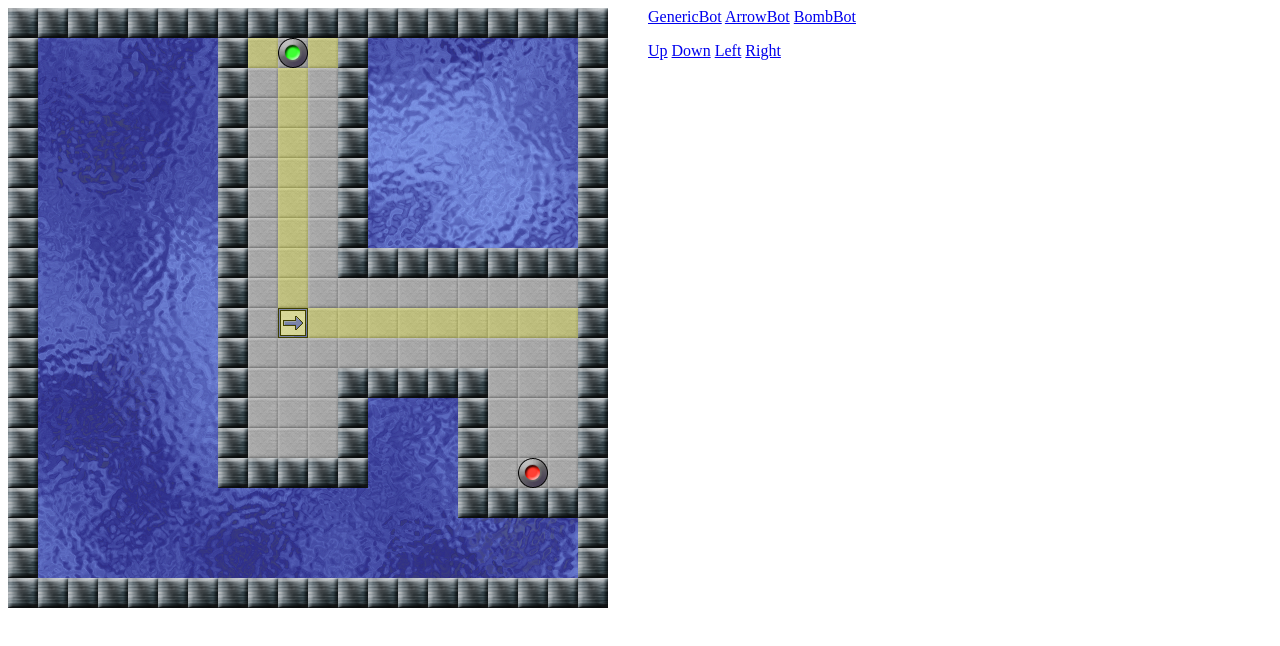
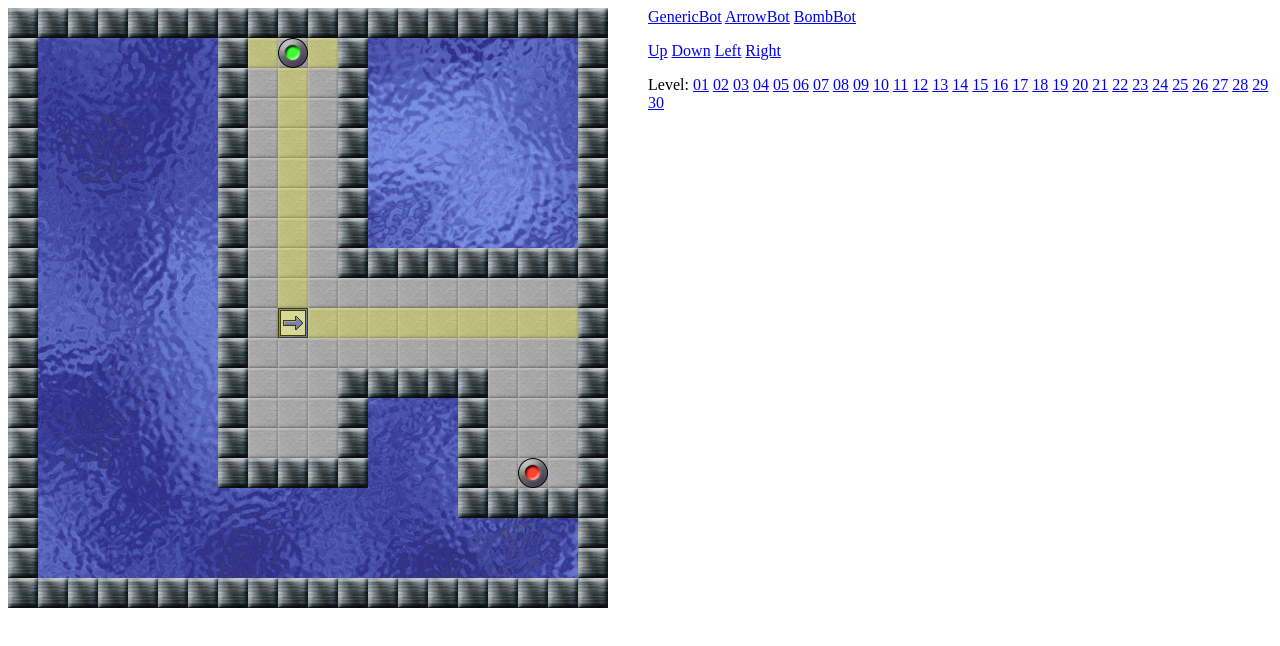
Before and after one commit to kylewm/teamrobot-js, a plain HTML site: page index.html in a window 1280 px wide. Drawn offline with Linux system fonts and the light colour scheme.

Commit message:
Added level links to the index page

```diff
--- a/index.html
+++ b/index.html
@@ -15,6 +15,39 @@
     <a href="javascript:launch('left')">Left</a>
     <a href="javascript:launch('right')">Right</a>
 
+    <p><p>
+      Level:
+    <a href="index.html?level=level01">01</a>
+    <a href="index.html?level=level02">02</a>
+    <a href="index.html?level=level03">03</a>
+    <a href="index.html?level=level04">04</a>
+    <a href="index.html?level=level05">05</a>
+    <a href="index.html?level=level06">06</a>
+    <a href="index.html?level=level07">07</a>
+    <a href="index.html?level=level08">08</a>
+    <a href="index.html?level=level09">09</a>
+    <a href="index.html?level=level10">10</a>
+    <a href="index.html?level=level11">11</a>
+    <a href="index.html?level=level12">12</a>
+    <a href="index.html?level=level13">13</a>
+    <a href="index.html?level=level14">14</a>
+    <a href="index.html?level=level15">15</a>
+    <a href="index.html?level=level16">16</a>
+    <a href="index.html?level=level17">17</a>
+    <a href="index.html?level=level18">18</a>
+    <a href="index.html?level=level19">19</a>
+    <a href="index.html?level=level20">20</a>
+    <a href="index.html?level=level21">21</a>
+    <a href="index.html?level=level22">22</a>
+    <a href="index.html?level=level23">23</a>
+    <a href="index.html?level=level24">24</a>
+    <a href="index.html?level=level25">25</a>
+    <a href="index.html?level=level26">26</a>
+    <a href="index.html?level=level27">27</a>
+    <a href="index.html?level=level28">28</a>
+    <a href="index.html?level=level29">29</a>
+    <a href="index.html?level=level30">30</a>
+
     <script type="text/javascript" src="tr.js"></script>
   </body>
 </html>
```
